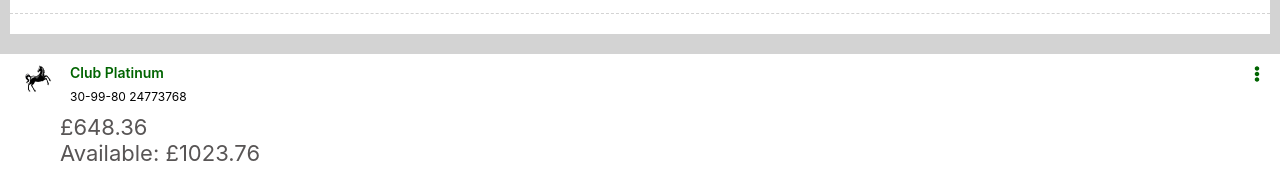
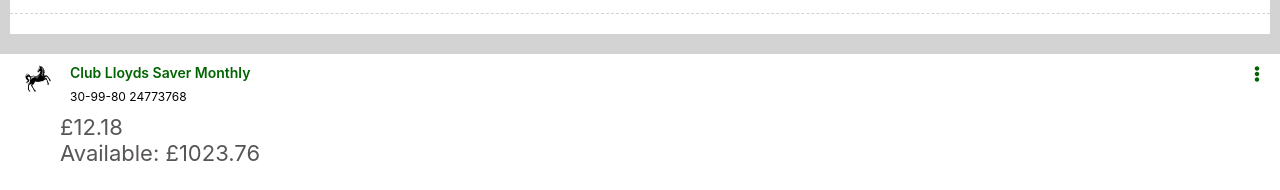
Before and after one commit to vinitkumargoel/wealth_project, a React (Create React App) app: page /ScreenOne in a window 1280 px wide. Shown: the part 367-557 px from the top of the page. Built offline with nearby package versions, Linux system fonts and the light colour scheme.

Commit message:
added arrows

```diff
--- a/src/Components/Card/Card.css
+++ b/src/Components/Card/Card.css
@@ -57,3 +57,6 @@
     padding-left: 0px !important;
     padding-top:10px;
 }
+.angle-right-content{
+    float:right;
+    padding-right:20px;}
--- a/src/Components/Card/Card.js
+++ b/src/Components/Card/Card.js
@@ -3,7 +3,7 @@
 } from 'react';
 import "./Card.css"
 import { FontAwesomeIcon } from '@fortawesome/react-fontawesome'
-import { faEllipsisV, faPoundSign } from '@fortawesome/free-solid-svg-icons'
+import { faEllipsisV, faPoundSign,faAngleRight } from '@fortawesome/free-solid-svg-icons'
 import LBGicon from "../../assets/LBG-icon.png"
 class Card extends Component {
     state = {};
@@ -15,7 +15,7 @@
                 <div className="data-container">
                     <img src={LBGicon} width="40px" height="30px" />
                     <div className="details-container">
-                    {path==="/ScreenOne"?<span className="details-item-name">Club Platinum</span>:
+                    {path==="/ScreenOne"?<span className="details-item-name">{this.props.number===1?"Club Platinum":"Club Lloyds Saver Monthly"}</span>:
                     path==="/ScreenNine" && this.props.number===1?<span className="details-item-name">Club Platinum</span>:<span className="details-item-name">Scroders Personal Wealth</span>
 
                 }
@@ -26,10 +26,10 @@
                     <i className="dot-icon-main"><FontAwesomeIcon icon={faEllipsisV} className="dot-icon" /></i>
                 </div>
                 {this.props.number===1 || path==="/ScreenOne"?<div className="money-container">
-                    <div><span className="pound-icon">£648.36</span></div>
+                    <div><span className="pound-icon">{this.props.number===1?"£648.36":"£12.18"}</span></div>
                     <div><span className="pound-icon">Available: </span><span className="pound-icon">£1023.76</span></div>
                 </div>:null}
-
+                {this.props.number===2 && path==="/ScreenNine"?<i><FontAwesomeIcon icon={faAngleRight} className="angle-right-content" /></i>:null}
             </div>
         );
     }
```
